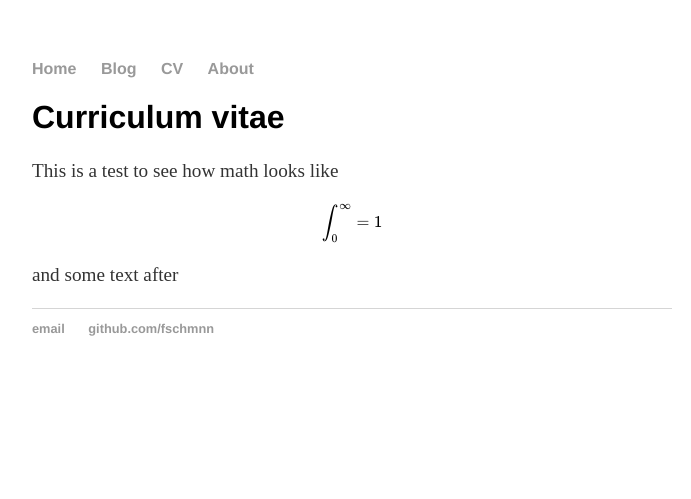
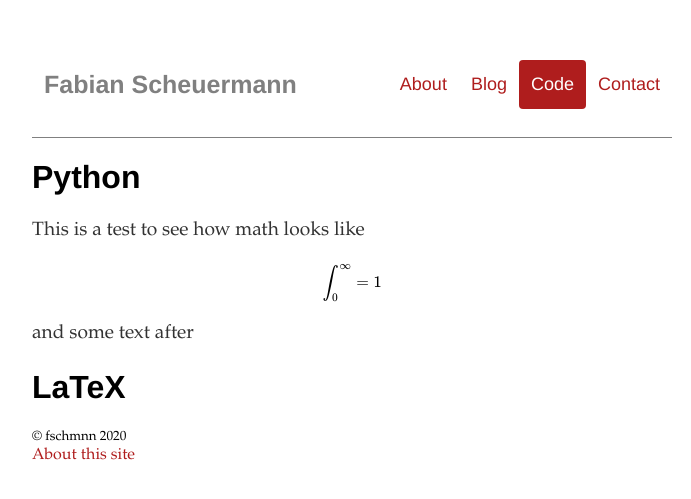
Before and after one commit to fschmnn/fschmnn.github.io, a Jekyll site: the page built from _pages/code.md, in a window 1280 px wide. Shown: the top 499 px of the page, without its empty margins (288-979 px from the left). Built offline with Jekyll 4.4.1, drawn with Linux system fonts in a browser that asks for light colours; formulas are drawn with MathJax 3.

Commit message:
2020.05.01 - fill with content

```diff
--- /dev/null
+++ b/_includes/footer.html
@@ -0,0 +1,10 @@
+<link rel="stylesheet" href="/css/header.css">
+
+<div class="footer">
+
+    <small>&copy; fschmnn 2020</small>
+
+    <div class="footer-right">
+        <a href="/about_site" title="About this site">About this site</a></small>
+    </div>
+</div>
--- /dev/null
+++ b/_includes/header.html
@@ -0,0 +1,16 @@
+<div class="header"; style="position: relative; top: -20px;">
+    <link rel="stylesheet" href="/css/header.css">
+
+    <a href="/" class="logo">Fabian Scheuermann</a>
+
+    <div class="header-right">
+        {% assign current = page.url | downcase | split: '/' %}
+
+        <a href='/about' {% if current[1] == 'about' %}class='active'{% endif %}>About</a>
+        <a href='/blog' {% if current[1] == 'blog' %}class='active'{% endif %}>Blog</a>
+        <a href='/code' {% if current[1] == 'code' %}class='active'{% endif %}>Code</a>
+        <a href='/contact' {% if current[1] == 'contact' %}class='active'{% endif %}>Contact</a>
+    </div>
+</div>
+
+<hr style="height:1px;border-width:0;color:gray;background-color:gray;margin-top: -12px;">
--- a/_layouts/default.html
+++ b/_layouts/default.html
@@ -5,27 +5,20 @@
 			<!-- link to main stylesheet -->
 			<link rel="stylesheet" type="text/css" href="/css/main.css">
 		</head>
+
 		{% include mathjax.html %}
+
 		<body>
-			<nav>
-	    		<ul>
-	        		<li><a href="/">Home</a></li>
-	        		<li><a href="/blog">Blog</a></li>
-	        		<li><a href="/cv">CV</a></li>
-					<li><a href="/about">About</a></li>
 
-				</ul>
-			</nav>
+			{% include header.html %}
+
 			<div class="container">
 
 			{{ content }}
 
 			</div><!-- /.container -->
-			<footer>
-	    		<ul>
-	        		<li><a href="mailto:f.scheuermann@uni-heidelberg.de">email</a></li>
-	        		<li><a href="https://github.com/fschmnn">github.com/fschmnn</a></li>
-				</ul>
-			</footer>
+
+			{% include footer.html %}
+
 		</body>
 	</html>
--- a/_pages/cv.md
+++ b/_pages/code.md
@@ -1,10 +1,10 @@
 ---
 layout: default
 title: Curriculum vitae
-permalink: /cv/
+permalink: /code/
 ---
 
-# Curriculum vitae
+# Python
 
 This is a test to see how math looks like
 
@@ -13,3 +13,5 @@ $$
 $$
 
 and some text after
+
+# LaTeX
--- /dev/null
+++ b/css/header.css
@@ -0,0 +1,55 @@
+/* Style the header with a grey background and some padding */
+.header {
+    font-family: 'Helvetica Neue', 'Helvetica', 'Liberation Sans', 'Sans-Serif';
+    overflow: hidden;
+    background-color: #ffffff;
+    padding:    20px 0px;
+  }
+
+  /* Style the header links */
+  .header a {
+    float: left;
+    color: rgb(175, 29, 29);
+    text-align: center;
+    padding: 12px;
+    text-decoration: none;
+    font-size: 18px;
+    line-height: 25px;
+    border-radius: 4px;
+  }
+
+  /* Style the logo link (notice that we set the same value of line-height and font-size to prevent the header to increase when the font gets bigger */
+  .header a.logo {
+    color: gray;
+    font-size: 25px;
+    font-weight: bold;
+  }
+
+  /* Change the background color on mouse-over */
+  .header a:hover {
+    background-color: #ddd;
+    color: black;
+  }
+
+  /* Style the active/current link*/
+  .header a.active {
+    background-color: rgb(175, 29, 29);
+    color: white;
+  }
+
+  /* Float the link section to the right */
+  .header-right {
+    float: right;
+  }
+
+  /* Add media queries for responsiveness - when the screen is 500px wide or less, stack the links on top of each other */
+  @media screen and (max-width: 500px) {
+    .header a {
+      float: none;
+      display: block;
+      text-align: left;
+    }
+    .header-right {
+      float: none;
+    }
+  }
--- a/css/main.css
+++ b/css/main.css
@@ -1,9 +1,10 @@
 body {
+    font-family: 'Palatino','Palatino Linotype','Geramond', 'Serif';
     margin: 60px auto;
     width: 50%;
 }
 nav ul, footer ul {
-    font-family:'Helvetica', 'Sans-Serif';
+    font-family: 'Helvetica Neue', 'Helvetica', 'Liberation Sans', 'Sans-Serif';
     padding: 0px;
     list-style: none;
     font-weight: bold;
@@ -14,16 +15,17 @@ nav ul li, footer ul li {
 }
 a {
     text-decoration: none;
-    color: #999;
+    color: rgb(175, 29, 29);
 }
 a:hover {
     text-decoration: none;
 }
 h1 {
+    font-family: 'Helvetica Neue', 'Helvetica', 'Liberation Sans', 'Sans-Serif';
     font-size: 2em;
-    font-family:'Helvetica', 'Sans-Serif';
 }
 p {
+    font-family: 'Palatino Linotype','Palatino', 'Georgia','Serif';
     font-size: 1.2em;
     line-height: 1.4em;
     color: #333;
```
Also changed, not shown: _pages/about.md (+1 -11 lines), _pages/about_site.md (added, +18 -0 lines), _pages/blog.md (+8 -2 lines), _pages/contanct.md (added, +7 -0 lines), css/footer.css (added, +37 -0 lines), index.html (deleted, +0 -11 lines), index.md (added, +10 -0 lines).
